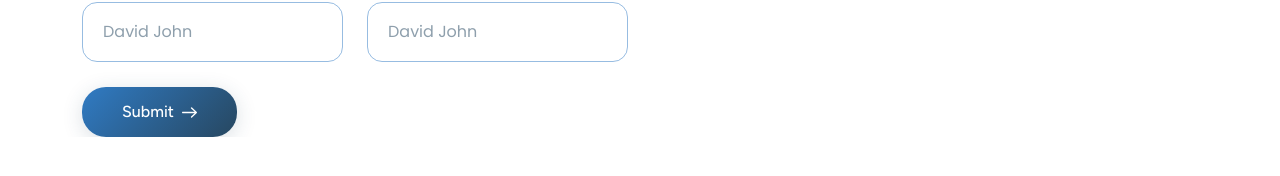
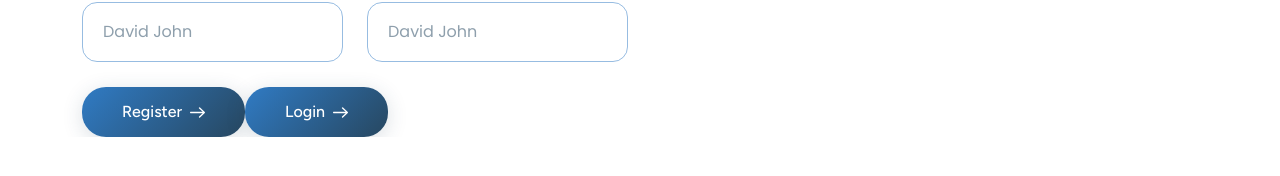
Before and after one commit to ERORRS-MAKERS/MERAKI_Academy_Project_5, a React (Create React App) app in the folder frontend/: page /register in a window 1280 px wide. Shown: the part 462-638 px from the top of the page. Built offline with nearby package versions, Linux system fonts and the light colour scheme.

Commit message:
Add login button in register form

```diff
--- a/frontend/src/components/RegisterForm/index.jsx
+++ b/frontend/src/components/RegisterForm/index.jsx
@@ -129,12 +129,23 @@ const RegisterForm = () => {
 
     <div className="col-lg-12">
       <button type="submit" className="cs_btn cs_style_1">
-        <span>Submit</span>
+        <span>Register</span>
         <i>
           <img src="/images/icons/arrow_white.svg" alt="Icon" />
           <img src="/images/icons/arrow_white.svg" alt="Icon" />
         </i>
       </button>
+
+      <button onClick={()=>{
+        navigate('/login')
+      }}  className="cs_btn cs_style_1">
+        <span>Login</span>
+        <i>
+          <img src="/images/icons/arrow_white.svg" alt="Icon" />
+          <img src="/images/icons/arrow_white.svg" alt="Icon" />
+        </i>
+      </button>
+
     </div>
   </form>
 </>)}
```
